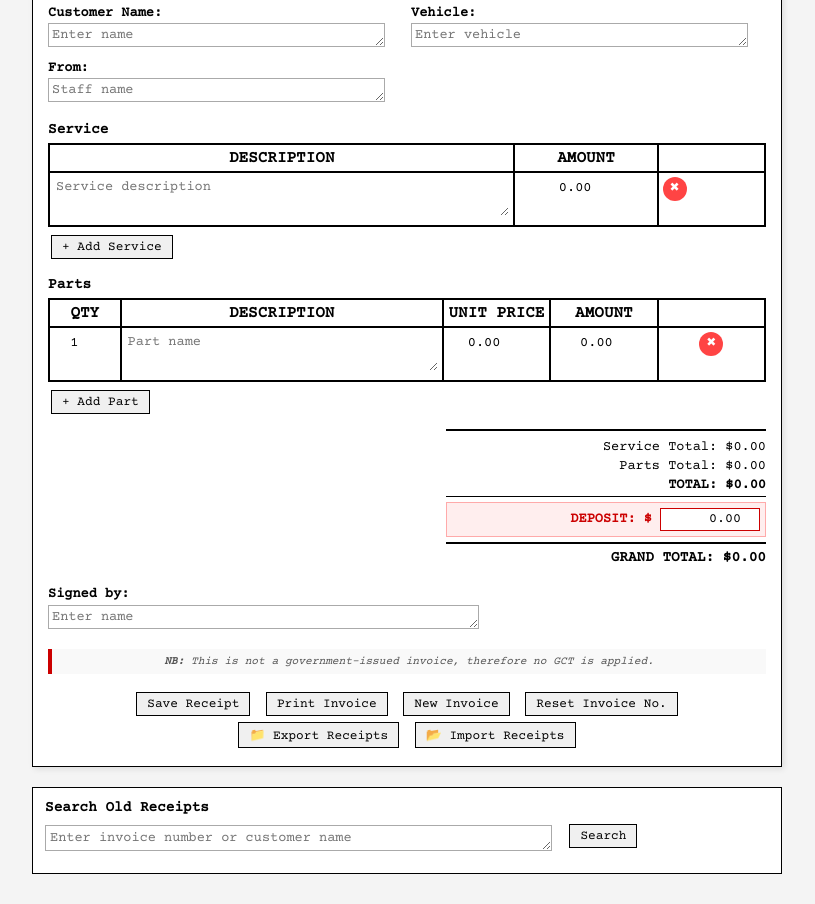
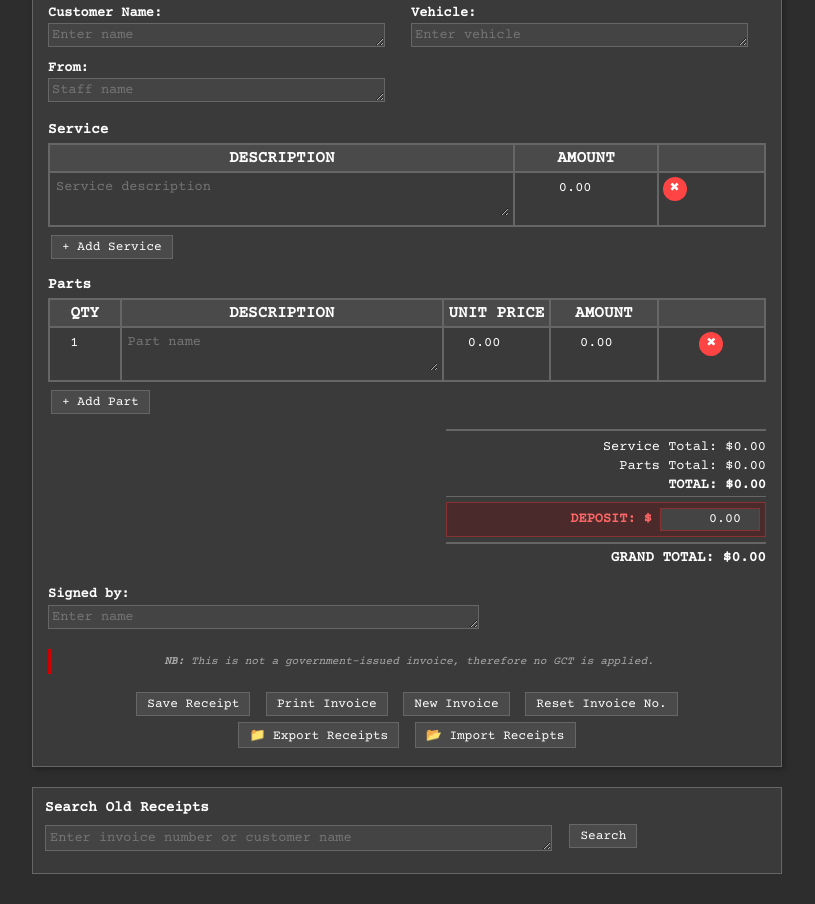
Before and after one commit to ShavonMitchener/BFA_Auto_Service, a plain HTML site: page index.html in a window 1280 px wide. Shown: the part 174-1078 px from the top of the page, without its empty margins (233-1048 px from the left). Drawn offline with nearby package versions, Linux system fonts and the light colour scheme.

Commit message:
Update style.css

```diff
--- a/style.css
+++ b/style.css
@@ -4,23 +4,25 @@
 }
 
 body {
-  background: #f4f4f4;
+  background: #2d2d2d;  /* Dark grey background */
   margin: 0;
   padding: 10px;
+  color: #ffffff;  /* White text for body */
 }
 
 .invoice-container {
-  background: #fff;
+  background: #3a3a3a;  /* Slightly lighter dark grey for container */
   padding: 15px;
   margin: auto;
   max-width: 750px;
-  border: 1px solid #000;
-  box-shadow: 2px 2px 6px rgba(0, 0, 0, 0.1);
+  border: 1px solid #666;
+  box-shadow: 2px 2px 6px rgba(0, 0, 0, 0.3);
+  color: #ffffff;  /* White text inside container */
 }
 
 .header {
   text-align: center;
-  border-bottom: 2px solid #000;
+  border-bottom: 2px solid #666;
   margin-bottom: 10px;
   padding-bottom: 3px;
 }
@@ -28,11 +30,13 @@ body {
 .header h2 {
   margin: 0 0 3px 0;
   font-size: 1rem;
+  color: #ffffff;
 }
 
 .header p {
   margin: 0;
   font-size: 0.8rem;
+  color: #dddddd;
 }
 
 .logos {
@@ -60,21 +64,25 @@ body {
   font-weight: bold;
   display: block;
   margin-bottom: 2px;
+  color: #ffffff;
 }
 
 .info textarea, .info input {
   width: 95%;
-  border: 1px solid #aaa;
+  border: 1px solid #666;
   padding: 3px;
   font-size: 0.85rem;
   resize: vertical;
   font-family: 'Courier Prime', monospace;
+  background: #444;
+  color: #ffffff;
 }
 
 h3 {
   margin-top: 15px;
   margin-bottom: 5px;
   font-size: 0.9rem;
+  color: #ffffff;
 }
 
 table {
@@ -84,9 +92,15 @@ table {
 }
 
 th, td {
-  border: 2px solid #000;
+  border: 2px solid #666;
   padding: 4px;
   vertical-align: top;
+  color: #ffffff;
+}
+
+th {
+  background: #4a4a4a;
+  color: #ffffff;
 }
 
 #serviceTable th:first-child,
@@ -141,6 +155,7 @@ th, td {
   word-break: break-word;
   line-height: 1.3;
   background: transparent;
+  color: #ffffff;
 }
 
 .s-amt, .amt {
@@ -151,6 +166,7 @@ th, td {
   font-family: 'Courier Prime', monospace;
   font-size: 0.85rem;
   background: transparent;
+  color: #ffffff;
 }
 
 .qty, .unit-price {
@@ -161,6 +177,7 @@ th, td {
   font-family: 'Courier Prime', monospace;
   font-size: 0.85rem;
   background: transparent;
+  color: #ffffff;
 }
 
 .delete-btn {
@@ -184,26 +201,27 @@ th, td {
 
 textarea:focus, input:focus {
   outline: none;
-  background: #fafafa;
+  background: #4a4a4a;
 }
 
 button {
   padding: 4px 10px;
   margin: 3px;
   cursor: pointer;
-  border: 1px solid #000;
-  background: #f0f0f0;
+  border: 1px solid #666;
+  background: #4a4a4a;
   font-family: 'Courier Prime', monospace;
   font-size: 0.8rem;
+  color: #ffffff;
 }
 
 button:hover {
-  background: #ddd;
+  background: #555;
 }
 
 .totals {
   margin-top: 12px;
-  border-top: 2px solid #000;
+  border-top: 2px solid #666;
   padding-top: 8px;
   text-align: right;
   max-width: 320px;
@@ -214,55 +232,59 @@ button:hover {
   margin-bottom: 3px;
   font-size: 0.85rem;
   white-space: nowrap;
+  color: #ffffff;
 }
 
 .totals .subtotal {
   font-weight: bold;
-  border-bottom: 1px solid #000;
+  border-bottom: 1px solid #666;
   padding-bottom: 3px;
   margin-bottom: 5px;
+  color: #ffffff;
 }
 
 .deposit-section {
   margin-top: 5px;
   padding: 5px;
-  background: #ffeeee;
-  border: 1px solid #ffaaaa;
+  background: #4a2a2a;
+  border: 1px solid #883333;
   white-space: nowrap;
 }
 
 .deposit-section label {
   font-weight: bold;
-  color: #cc0000;
+  color: #ff6666;
 }
 
 .deposit-section input {
   width: 100px;
   padding: 3px;
-  border: 1px solid #cc0000;
+  border: 1px solid #883333;
   font-family: 'Courier Prime', monospace;
   text-align: right;
   display: inline-block;
+  background: #444;
+  color: #ffffff;
 }
 
 .totals .grand {
   font-weight: bold;
   font-size: 0.9rem;
-  border-top: 2px solid #000;
+  border-top: 2px solid #666;
   padding-top: 6px;
   margin-top: 5px;
-  color: #000;
+  color: #ffffff;
   white-space: nowrap;
 }
 
 .nb-note {
   margin-top: 15px;
   padding: 6px;
-  background: #f9f9f9;
+  background: #3a3a3a;
   border-left: 4px solid #cc0000;
   font-size: 0.7rem;
   font-style: italic;
-  color: #555;
+  color: #aaaaaa;
   text-align: center;
 }
 
@@ -275,15 +297,18 @@ button:hover {
   font-size: 0.85rem;
   display: block;
   margin-bottom: 3px;
+  color: #ffffff;
 }
 
 .sign textarea {
   width: 60%;
   padding: 3px;
-  border: 1px solid #aaa;
+  border: 1px solid #666;
   font-family: 'Courier Prime', monospace;
   resize: vertical;
   font-size: 0.85rem;
+  background: #444;
+  color: #ffffff;
 }
 
 .actions {
@@ -292,28 +317,31 @@ button:hover {
 }
 
 .search-container {
-  background: #fff;
+  background: #3a3a3a;
   margin: 20px auto;
   padding: 12px;
   max-width: 750px;
-  border: 1px solid #000;
+  border: 1px solid #666;
 }
 
 .search-container h3 {
   margin-top: 0;
   margin-bottom: 8px;
   font-size: 0.9rem;
+  color: #ffffff;
 }
 
 .search-container textarea {
   width: 70%;
   padding: 4px;
   margin-right: 5px;
-  border: 1px solid #aaa;
+  border: 1px solid #666;
   font-family: 'Courier Prime', monospace;
   resize: vertical;
   vertical-align: middle;
   font-size: 0.85rem;
+  background: #444;
+  color: #ffffff;
 }
 
 .search-container button {
@@ -323,13 +351,15 @@ button:hover {
 
 #searchResults {
   margin-top: 10px;
+  color: #ffffff;
 }
 
 .found-receipt {
-  border: 1px solid #ccc;
+  border: 1px solid #666;
   padding: 6px;
   margin: 8px 0;
-  background: #f9f9f9;
+  background: #3a3a3a;
+  color: #ffffff;
 }
 
 .found-receipt button {
@@ -410,20 +440,28 @@ button:hover {
   }
 
   body, .invoice-container {
-    background: white;
+    background: white !important;
+    color: black !important;
     border: none;
     padding: 0;
     margin: 0;
   }
 
   th, td {
-    border: 1px solid black;
+    border: 1px solid black !important;
+    color: black !important;
+  }
+
+  th {
+    background: #eee !important;
   }
 
   textarea {
     border: none;
     resize: none;
     overflow: visible;
+    color: black !important;
+    background: transparent !important;
   }
 
   .deposit-section.hide-on-print {
@@ -433,6 +471,10 @@ button:hover {
   .nb-note {
     background: none;
     border-left: 1px solid #aaa;
-    color: #000;
+    color: #000 !important;
+  }
+
+  .header h2, .header p, .info label, h3, .totals div, .totals .subtotal, .totals .grand, .sign label {
+    color: black !important;
   }
 }
```
